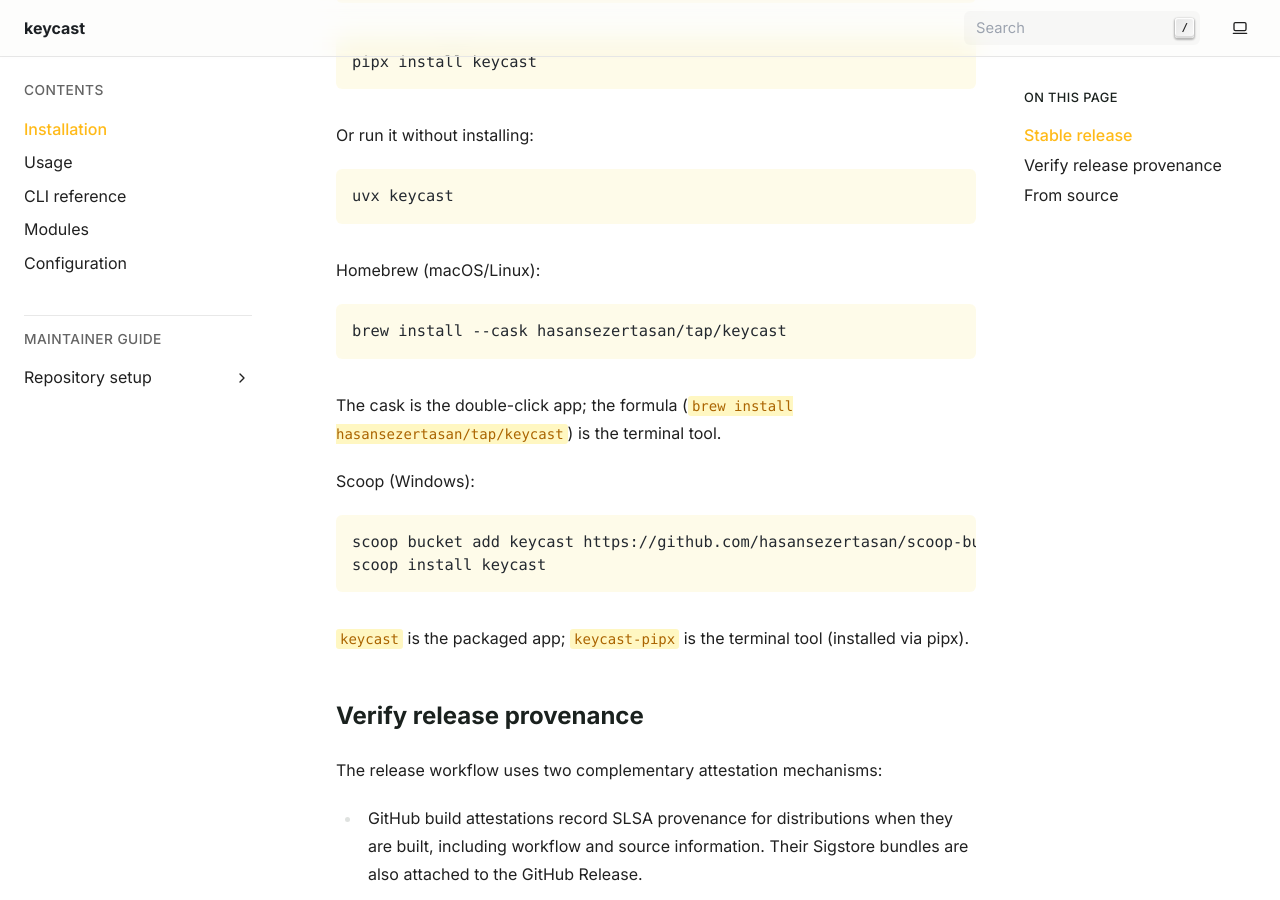
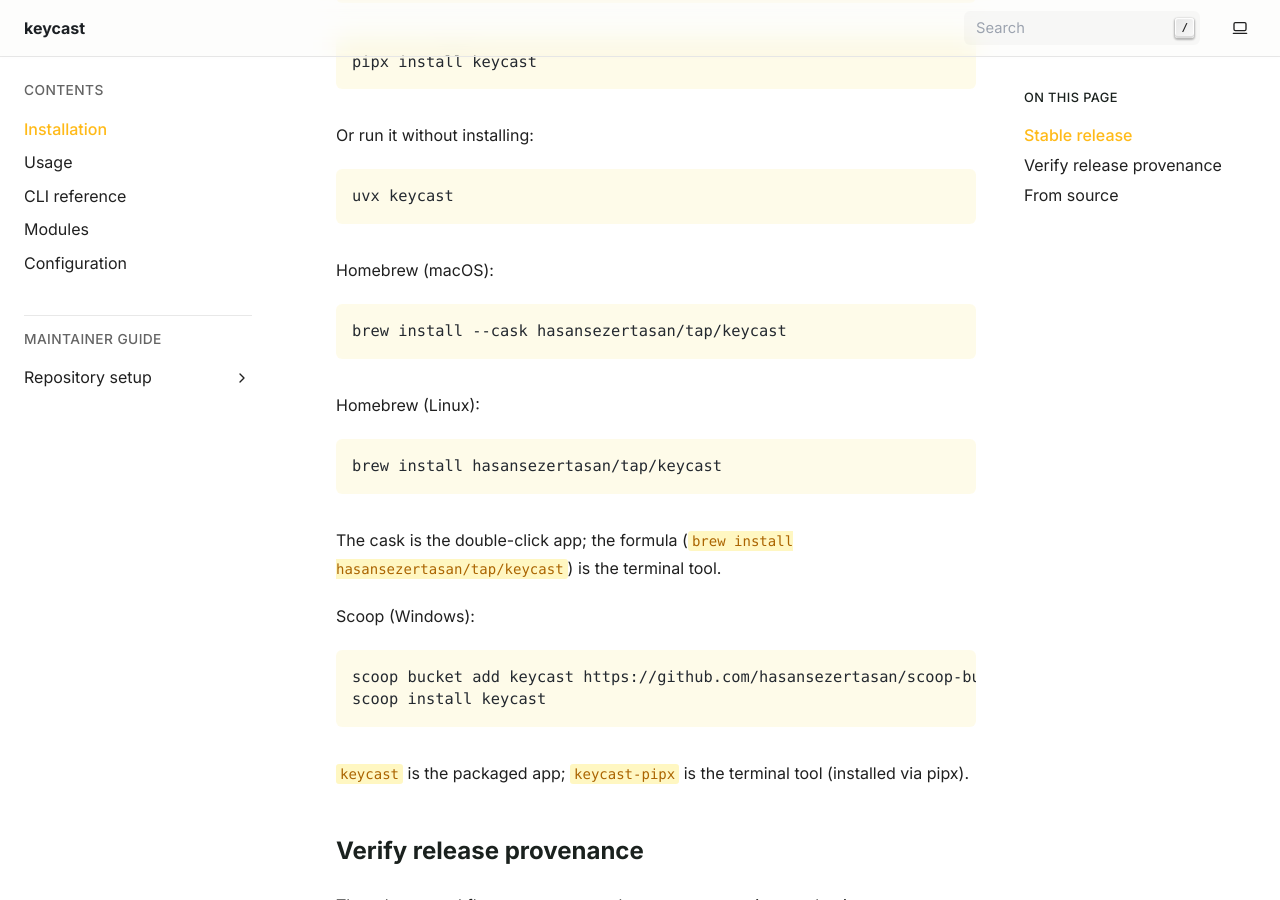
Before and after one commit to hasansezertasan/keycast, a Sphinx documentation site: the page built from docs/installation.rst, in a window 1280 px wide and 900 px high, scrolled down 448 px. Built offline with Sphinx 7.4.7, drawn with Linux system fonts in a browser that asks for light colours; the version number could not be read and is left out.

Commit message:
fix(docs): split Homebrew cask/formula instructions by platform
The cask installs the macOS .app, so the shared macOS/Linux heading sent
Linux users down a path that cannot install. macOS keeps --cask, Linux
gets the formula, mirroring the README split.

```diff
--- a/docs/installation.rst
+++ b/docs/installation.rst
@@ -25,11 +25,17 @@
 
    uvx keycast
 
-Homebrew (macOS/Linux):
+Homebrew (macOS):
 
 .. code-block:: sh
 
     brew install --cask hasansezertasan/tap/keycast
+
+Homebrew (Linux):
+
+.. code-block:: sh
+
+    brew install hasansezertasan/tap/keycast
 
 The cask is the double-click app; the formula (``brew install
 hasansezertasan/tap/keycast``) is the terminal tool.
```
